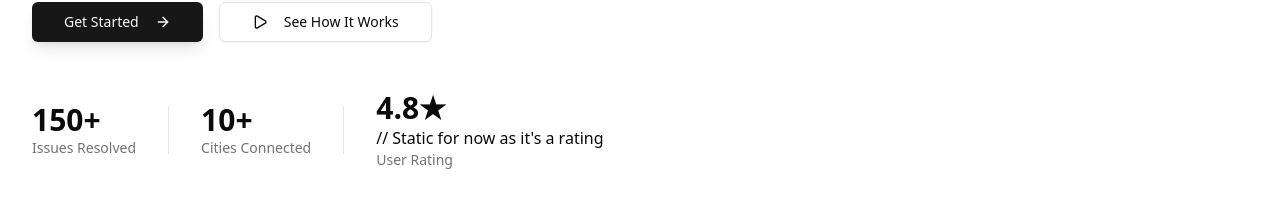
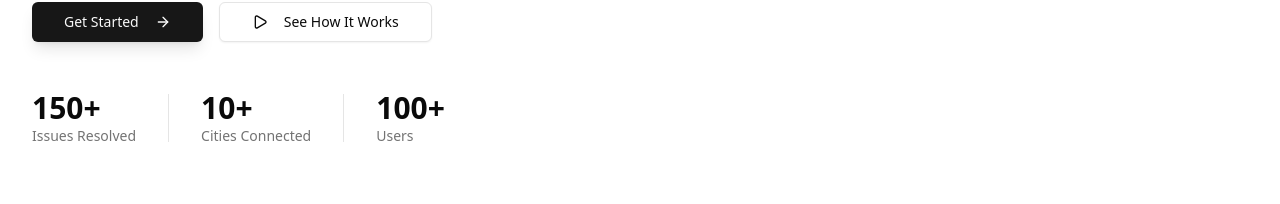
Before and after one commit to shristi555/townspark_frontend_new, a Next.js app: page / in a window 1280 px wide. Shown: the part 596-800 px from the top of the page. Built offline with nearby package versions, Linux system fonts and the light colour scheme; no server answers.

Commit message:
Removed dummy data

```diff
--- a/components/home/hero-section.jsx
+++ b/components/home/hero-section.jsx
@@ -9,10 +9,16 @@ export default function HeroSection({ stats, isLoading }) {
     const router = useRouter();
 
     const displayStats = {
-        issues: stats?.issues_resolved > 0 ? `${stats.issues_resolved.toLocaleString()}+` : "150+",
-        cities: stats?.cities_connected > 0 ? `${stats.cities_connected}+` : "10+",
-        users: stats?.total_users > 0 ? `${stats.total_users.toLocaleString()}+` : "100+",
+        issues: stats?.issues_resolved > 0 ? `${stats.issues_resolved.toLocaleString()}+` : "0+",
+        cities: stats?.cities_connected > 0 ? `${stats.cities_connected}+` : "0+",
+        users: stats?.total_users > 0 ? `${stats.total_users.toLocaleString()}+` : "0+",
     };
+
+    const shouldShow = {
+        issues: isLoading || stats?.issues_resolved > 0,
+        cities: isLoading || stats?.cities_connected > 0,
+        users: isLoading || stats?.total_users > 0
+    }
 
     return (
         <section className="relative pt-32 pb-20 px-4 sm:px-6 lg:px-8 overflow-hidden">
@@ -27,7 +33,7 @@ export default function HeroSection({ stats, isLoading }) {
                     {/* Left Content */}
                     <div className="space-y-8">
                         <div className="inline-flex items-center gap-2 px-4 py-2 rounded-full bg-primary/10 text-primary text-sm font-medium">
-                            <Sparkles className="w-4 h-4" suppressHydrationWarning/>
+                            <Sparkles className="w-4 h-4" suppressHydrationWarning />
                             Better Neighborhoods, Together
                         </div>
 
@@ -70,32 +76,41 @@ export default function HeroSection({ stats, isLoading }) {
                         </div>
 
                         <div className="flex items-center gap-8 pt-4">
+                            {
+                                shouldShow.issues && (
                                     <div>
-                                {isLoading ? (
-                                    <Skeleton className="h-9 w-16 mb-1" />
-                                ) : (
                                         <p className="text-3xl font-bold">{displayStats.issues}</p>
-                                )}
                                         <p className="text-sm text-muted-foreground">
                                             Issues Resolved
                                         </p>
                                     </div>
+                                )
+                            }
+
+
                             <div className="w-px h-12 bg-border" />
-                            <div>
-                                {isLoading ? (
-                                    <Skeleton className="h-9 w-12 mb-1" />
-                                ) : (
+
+                            {
+
+                                shouldShow.cities &&
+                                (<div>
                                     <p className="text-3xl font-bold">{displayStats.cities}</p>
-                                )}
+
                                     <p className="text-sm text-muted-foreground">
                                         Cities Connected
                                     </p>
+                                </div>)}
+                            <div className="w-px h-12 bg-border" />
+                            {
+                                shouldShow.users && (
+                                    <div>
+                                        <p className="text-3xl font-bold">{displayStats.users}</p>
+                                        <p className="text-sm text-muted-foreground">
+                                            Users
+                                        </p>
                                     </div>
-                            <div className="w-px h-12 bg-border" />
-                            <div>
-                                <p className="text-3xl font-bold">4.8★</p> // Static for now as it's a rating
-                                <p className="text-sm text-muted-foreground">User Rating</p>
-                            </div>
+                                )
+                            }
                         </div>
                     </div>
 
@@ -108,8 +123,8 @@ export default function HeroSection({ stats, isLoading }) {
 }
 
 
-export function HeroImage(){
-    return          <div className="relative">
+export function HeroImage() {
+    return <div className="relative">
         <div className="relative rounded-2xl overflow-hidden shadow-2xl bg-gradient-to-br from-primary/20 to-blue-600/20 p-1">
             <div className="relative h-[500px] bg-background rounded-xl overflow-hidden">
                 <div className="absolute inset-0 flex items-center justify-center">
```
Also changed, not shown: app/layout.jsx (+4 -4 lines). Lines whose indentation alone changed are shown as unchanged.
